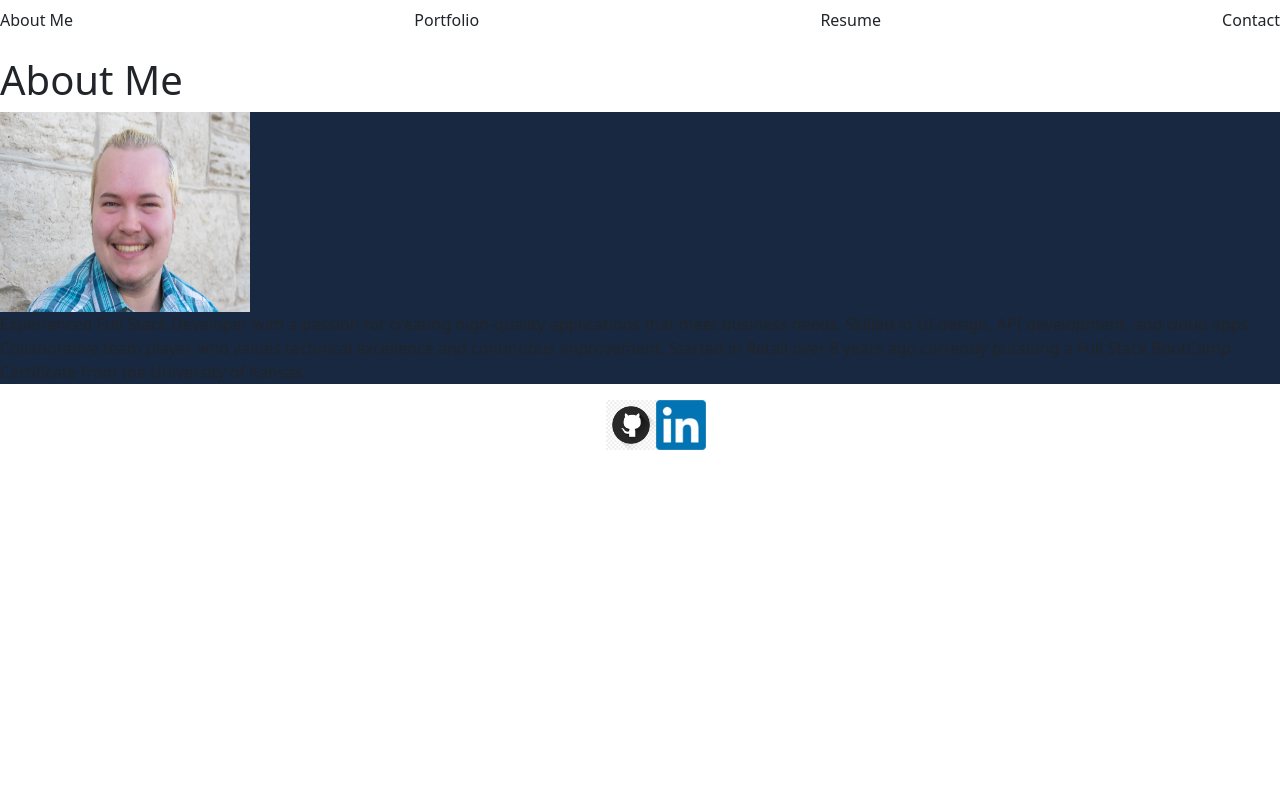
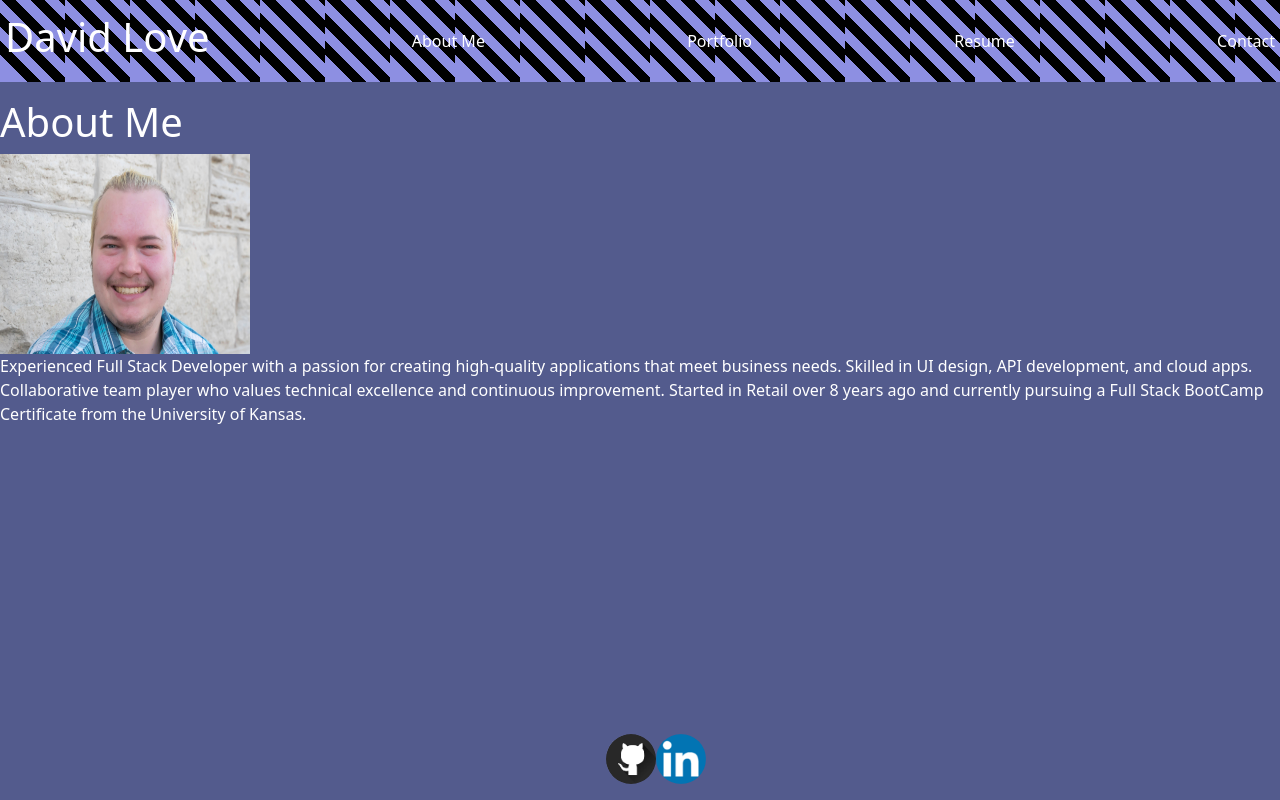
Before and after one commit to Cyril1743/react-portfolio, a React (Create React App) app: page / in a window 1280 px wide. Built offline with nearby package versions, Linux system fonts and the light colour scheme.

Commit message:
Added name to navbar, and fixed icon positions over imgs in projects

```diff
--- a/src/components/Footer.js
+++ b/src/components/Footer.js
@@ -3,8 +3,8 @@
 
 export default function Footer() {
     return (
-        <footer>
-            <div className="container">
+        <footer className="fixed-bottom">
+            <div className="container-fluid">
                 <div className="row">
                     <div className="col-12">
                     <ul className="footer-list d-flex justify-content-center" >
--- a/src/components/NavBar.js
+++ b/src/components/NavBar.js
@@ -4,6 +4,9 @@
 export default function NavBar({ page, setPage }) {
     return (
         <ul className="navbar">
+            <li className="nav-item">
+                <h1>David Love</h1>
+            </li>
             <li className="nav-item">
                 <a
                     href="#aboutMe"
--- a/src/components/Portfolio.js
+++ b/src/components/Portfolio.js
@@ -25,7 +25,7 @@
     }
 
     return (
-        <div>
+        <div className="page-wrapper">
             <NavBar page={page} setPage={setPage} />
             <Header page={page} />
             {renderPage()}
--- a/src/components/Project.js
+++ b/src/components/Project.js
@@ -1,6 +1,7 @@
 import React, { useState } from "react";
 
 export default function Project({projectRepo, img, projectName, projectURL}) {
+  //Use States to store whether the picture is hovered or not
     const [isHovered, setIsHovered] = useState(false);
 
   const handleMouseEnter = () => {
@@ -12,24 +13,24 @@
   };
 
   return (
-    <div className="container">
-      <div className="position-relative">
-        <h2>{projectName}</h2>
+    <div className="col-md-6">
+      <h3>{projectName}</h3>
+      <div className="position-relative" onMouseEnter={handleMouseEnter}
+          onMouseLeave={handleMouseLeave}>
+
         <img
           src={img}
           alt="Screenshot of Project"
-          className={`img-fluid ${isHovered ? "blur-image" : ""}`}
-          onMouseEnter={handleMouseEnter}
-          onMouseLeave={handleMouseLeave}
+          className={`img-fluid ${isHovered ? "blur-image blur-effect" : "blur-image"}`}
+
         />
         {isHovered && (
-          <div className="position-absolute top-50 start-50 translate-middle">
-            <a href={projectRepo} className="badge bg-primary"><img src="/imgs/githubLogo.png" alt="Link to Repo" /></a>
-            <span className="badge bg-secondary">Symbol 2</span>
+          <div className="position-absolute bottom-50 start-0">
+            <a href={projectRepo} className="badge" target="_blank" rel="noreferrer"><img className="github-icon" src="/imgs/githubLogo.png" alt="Link to Repo"/></a>
+            <a href={projectURL} className="badge" target="_blank" rel="noreferrer"><img className="project-icon" src="/imgs/browser-icon.png" alt="Link to Deployed Application" /></a>
           </div>
         )}
       </div>
-      <p>Content of MyComponent</p>
     </div>
   );
 }
--- a/src/components/pages/AboutMe.js
+++ b/src/components/pages/AboutMe.js
@@ -2,7 +2,7 @@
 import "../../styles/index.css"
 
 const style = {
-    backgroundColor: "#192841",
+    backgroundColor: "#535B8D",
     width: '100%',
     height: '100%',
     margin: 0,
@@ -13,7 +13,7 @@
     return (
         <div style={style}>
             <img className="profile" src="/imgs/Family-144851.jpg" alt="David"></img>
-            <p>Experienced Full Stack Developer with a passion for creating high-quality applications that meet business needs. Skilled in UI design, API development, and cloud apps. Collaborative team player who values technical excellence and continuous improvement. Started in Retail over 8 years ago currently pursuing a Full Stack BootCamp Certificate from the University of Kansas.
+            <p>Experienced Full Stack Developer with a passion for creating high-quality applications that meet business needs. Skilled in UI design, API development, and cloud apps. Collaborative team player who values technical excellence and continuous improvement. Started in Retail over 8 years ago and currently pursuing a Full Stack BootCamp Certificate from the University of Kansas.
             </p>
         </div>
 
--- a/src/components/pages/Contact.js
+++ b/src/components/pages/Contact.js
@@ -0,0 +1,6 @@
+import React from "react";
+
+//Make the Contact Page
+export default function Contact() {
+
+}
--- a/src/components/pages/Resume.js
+++ b/src/components/pages/Resume.js
@@ -0,0 +1,6 @@
+import React from "react";
+
+//TODO: Make the Resume page
+export default function Resume() {
+
+}
--- a/src/components/pages/Work.js
+++ b/src/components/pages/Work.js
@@ -11,8 +11,12 @@
 
 export default function Work() {
     return (
-        projectRepo.map((project, index) => {
-            return <Project projectRepo={project} img={projectImgs[index]} projectName={projectName[index]} projectURL={projectURL[index]} />
-        })
+        <div className="container">
+            <div className="row">
+                {projectRepo.map((project, index) => {
+                    return <Project projectRepo={project} img={projectImgs[index]} projectName={projectName[index]} projectURL={projectURL[index]} key={index} />
+                })}
+            </div>
+        </div>
     )
 }
--- a/src/styles/index.css
+++ b/src/styles/index.css
@@ -1,3 +1,9 @@
+:root{
+    --purple: #535B8D;
+    --black: #000000;
+    --light-purple: #8D8FE2;
+}
+
 html, body {
     height: 100%;
     margin: 0;
@@ -16,4 +22,55 @@
 .footerImg {
     width: 50px;
     height: 50px;
+    border-radius: 25px;
 }
+
+.page-wrapper {
+    min-height: 100vh;
+    background-color: var(--purple);
+    color: #ffffff;
+}
+
+.navbar {
+    background: linear-gradient(45deg, var(--light-purple)  16px, transparent 0),
+      repeating-linear-gradient(45deg, #000000, #000000 10px, var(--light-purple) 0, var(--light-purple) 20px);
+    background-position: left top;
+    background-size: 65px 83px;
+  }
+
+  .nav-item {
+    padding: 5px;
+  }
+
+  .blur-image {
+    filter: blur(0);
+    transition: filter 0.3s ease-in-out;
+  }
+
+  .blur-image.blur-effect {
+    filter: blur(5px)
+  }
+
+  .github-icon {
+    height: 50px;
+    width: 50px;
+    border-radius: 50px;
+    margin-left: 10px ;
+  }
+
+  .badge {
+    height: 50px;
+    width: 50px;
+    margin-left: 10px;
+    margin-top: 10px;
+  }
+/* TODO: Make the icon smaller */
+  .project-icon {
+
+  }
+
+/* TODO: Make the icons responsive with the screen size*/
+  @media only screen and (max-width:  ){
+
+  }
+  /* TODO: Make the header responsive with the screen size */
```
Also changed, not shown: public/imgs/browser-icon.png (added), public/imgs/githubLogo.png.
